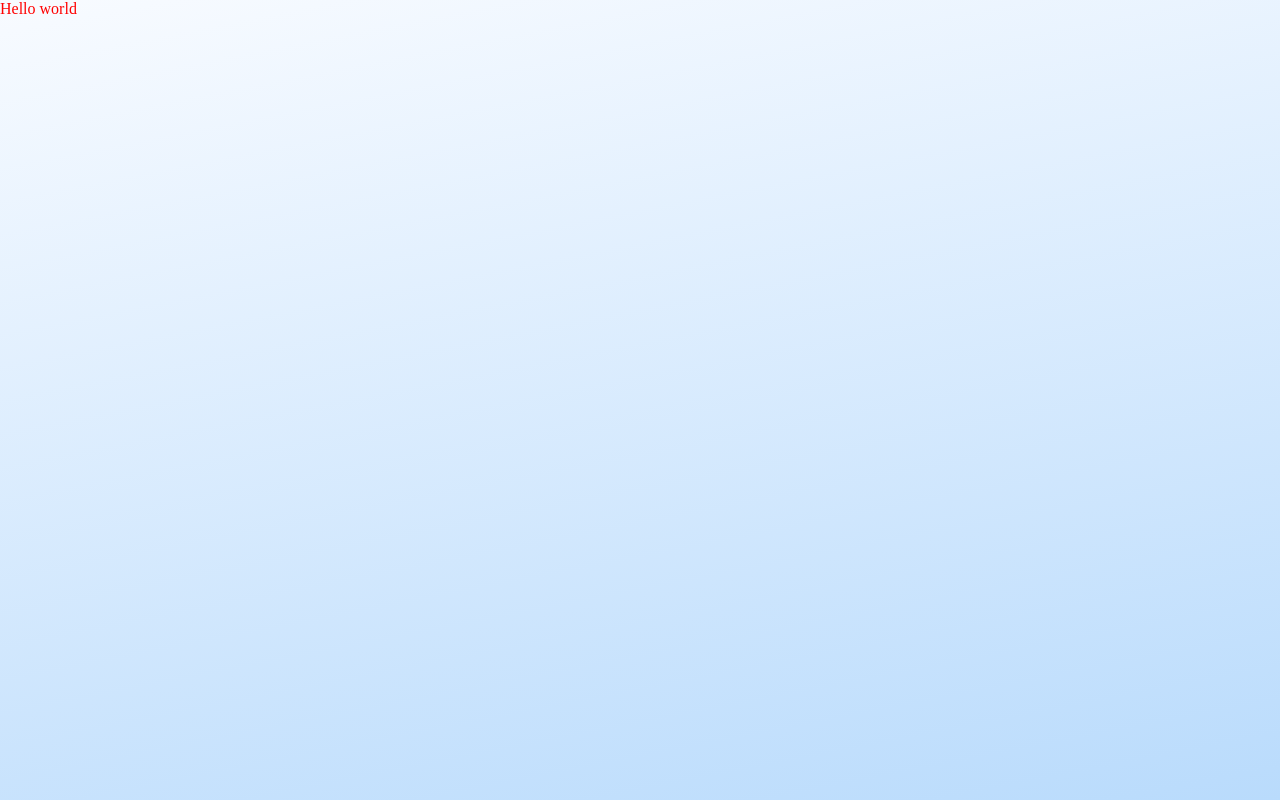
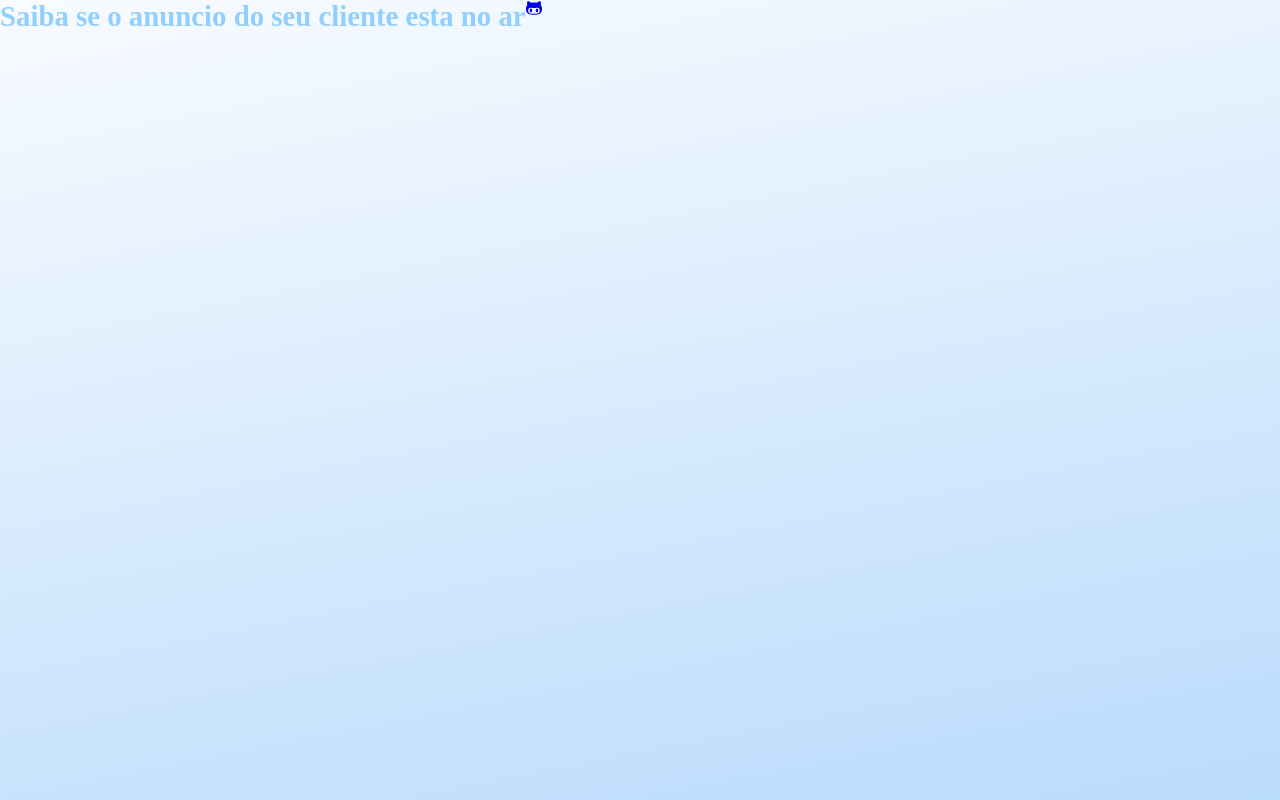
Before and after one commit to LukasLimalkl/trafego-front, a Next.js app: page / in a window 1280 px wide. Built offline with nearby package versions, Linux system fonts and the light colour scheme.

Commit message:
feat: fazendo toggle input

```diff
--- a/package.json
+++ b/package.json
@@ -12,6 +12,7 @@
     "next": "14.1.0",
     "react": "^18",
     "react-dom": "^18",
+    "react-icons": "^5.0.1",
     "styled-components": "^6.1.8"
   },
   "devDependencies": {
--- a/src/components/header/index.tsx
+++ b/src/components/header/index.tsx
@@ -1,10 +1,22 @@
+import Link from "next/link";
+import { TfiGithub } from "react-icons/tfi";
+import ToggleInput from "../toggleInput";
 import { Container } from "./styles";
 
 export default function Header() {
 
     return (
         <Container>
-            Hello world
+
+            <ToggleInput/>
+
+            <h2 className="main-title">
+                Saiba se o anuncio do seu cliente esta no ar
+            </h2>
+
+            <Link href="https://github.com/LukasLimalkl" target="_blank" className="github-icon">
+                <TfiGithub />
+            </Link>
         </Container>
     );
 }
--- a/src/components/header/styles.ts
+++ b/src/components/header/styles.ts
@@ -2,6 +2,15 @@ import styled from "styled-components";
 
 export const Container = styled.div`
 
-    color: red;
+    display: flex;
+
+
+    .main-title{
+      color: #91cfff;
+      font-weight: 800;
+      font-size: 1.8rem;
+    }
+
+
 
 `
--- /dev/null
+++ b/src/components/toggleInput/index.tsx
@@ -0,0 +1,22 @@
+import { darkTheme, lightTheme } from "@/styles/theme/theme";
+import { useState } from "react";
+import { ThemeProvider } from "styled-components";
+import { Container } from "./styles";
+
+export default function ToggleInput() {
+
+  const [theme, setTheme] = useState("light")
+
+  const themeToggler = () => {
+    theme === "light" ? setTheme("dark") : setTheme("light")
+  }
+
+    return (
+      <ThemeProvider theme={theme === 'light' ? lightTheme : darkTheme }>
+               <Container>
+
+
+              </Container>
+      </ThemeProvider>
+    );
+}
--- /dev/null
+++ b/src/components/toggleInput/styles.ts
@@ -0,0 +1,7 @@
+import styled from "styled-components";
+
+export const Container = styled.div`
+
+
+
+`
--- a/src/pages/index.tsx
+++ b/src/pages/index.tsx
@@ -11,7 +11,7 @@ export default function Home() {
         <meta name="viewport" content="width=device-width, initial-scale=1" />
       </Head>
       <main >
-        <Header/>
+      <Header/>
       </main>
     </>
   );
--- a/src/styles/theme/theme.ts
+++ b/src/styles/theme/theme.ts
@@ -6,4 +6,24 @@ const theme = {
     }
   }
 
+export const lightTheme = {
+  body: '#fff',
+  fontColor:"#000",
+  colors: {
+    background: '#18191a',
+      text: '#e3e3e3',
+      primary: '#ed2a4c'
+  }
+}
+
+export const darkTheme = {
+  body: '#000',
+  fontColor:"#fff",
+  colors: {
+    background: '#18191a',
+      text: '#e3e3e3',
+      primary: '#ed2a4c'
+  }
+}
+
   export default theme
```
Also changed, not shown: 2 other files (tests, documents, lock files or other folders).
